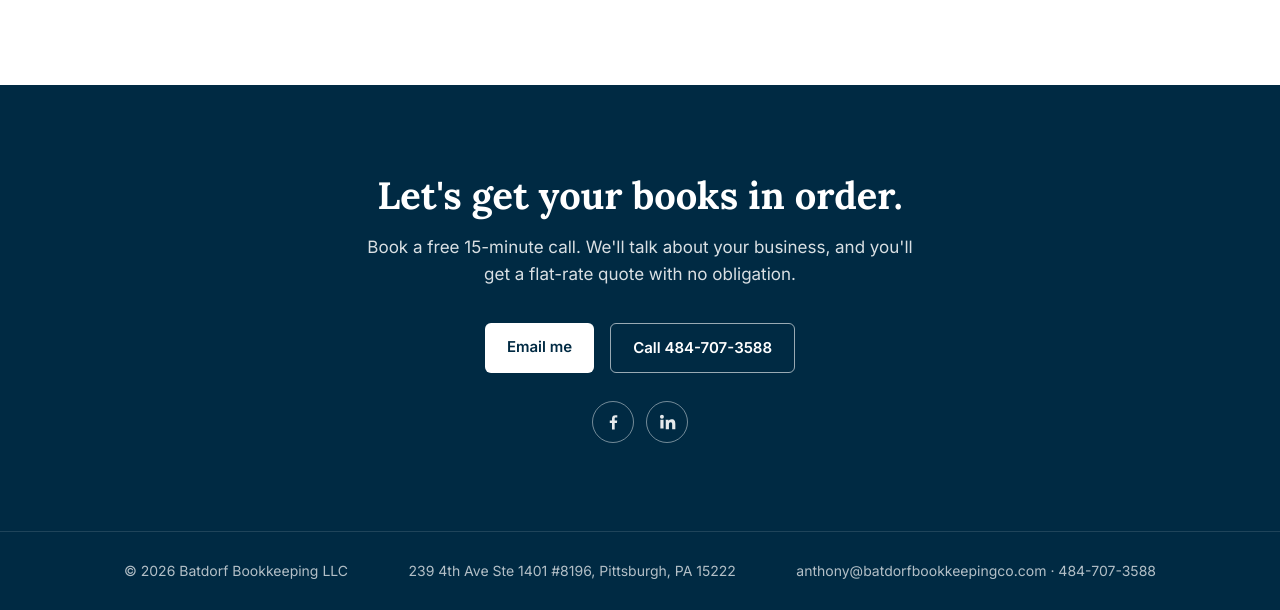
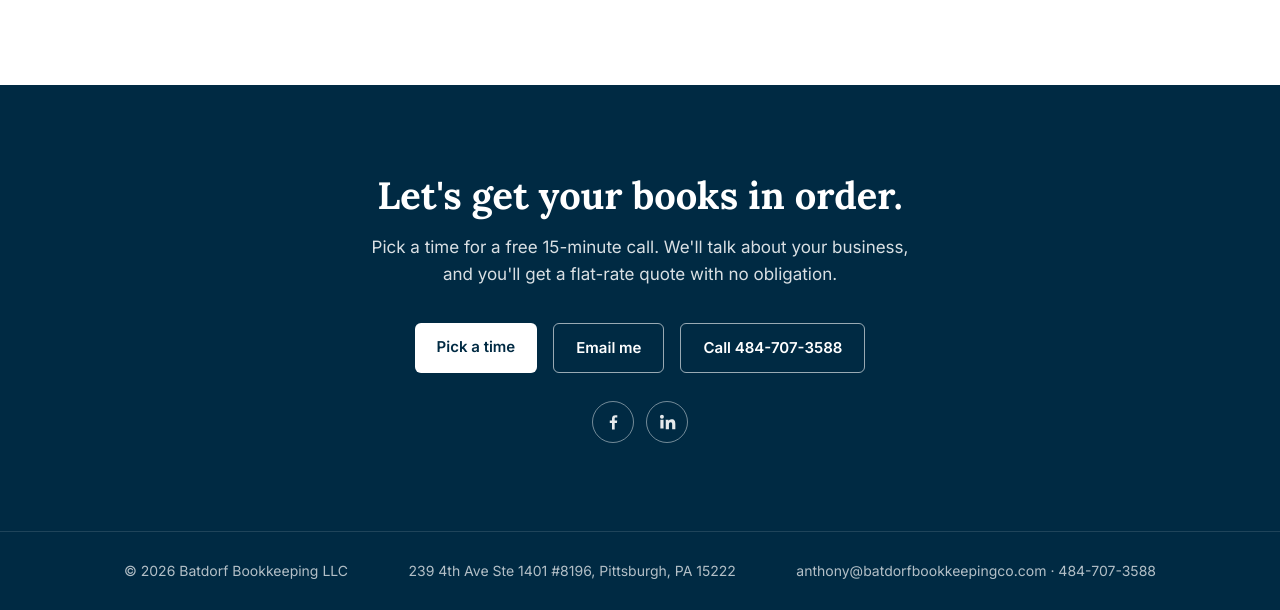
Before and after one commit to anthonybatdorf/batdorf-website, a plain HTML site: page index.html in a window 1280 px wide. Shown: the part 2517-3127 px from the top of the page. Drawn offline with Linux system fonts and the light colour scheme.

Commit message:
Link booking buttons to Google Calendar booking page
Co-Authored-By: Claude Opus 5.5 <noreply@anthropic.com>
Claude-Session: https://claude.ai/code/session_01PDLTHzJ1w5LrhLHVvYhN5j

```diff
--- a/index.html
+++ b/index.html
@@ -148,7 +148,7 @@
         <a href="#services">Services</a>
         <a href="#how">How it works</a>
         <a href="#about">About</a>
-        <a class="btn" href="#contact">Book a free call</a>
+        <a class="btn" href="https://calendar.app.google/pAvkbiHqxuZsQVtk8" target="_blank" rel="noopener">Book a free call</a>
       </div>
     </nav>
   </div>
@@ -160,7 +160,7 @@
     <h1>Clean books every month, at one flat price.</h1>
     <p>You run the business. I'll keep your QuickBooks reconciled and send you clear reports, so you always know where your money is. No hourly billing and no surprise invoices.</p>
     <div class="hero-actions">
-      <a class="btn" href="#contact">Book a free 15-minute call</a>
+      <a class="btn" href="https://calendar.app.google/pAvkbiHqxuZsQVtk8" target="_blank" rel="noopener">Book a free 15-minute call</a>
       <a class="phone" href="tel:+14847073588">or call 484-707-3588</a>
     </div>
   </div>
@@ -243,9 +243,10 @@
 <section class="contact" id="contact">
   <div class="wrap">
     <h2>Let's get your books in order.</h2>
-    <p>Book a free 15-minute call. We'll talk about your business, and you'll get a flat-rate quote with no obligation.</p>
+    <p>Pick a time for a free 15-minute call. We'll talk about your business, and you'll get a flat-rate quote with no obligation.</p>
     <div class="contact-row">
-      <a class="btn" href="mailto:anthony@batdorfbookkeepingco.com?subject=Free%20bookkeeping%20call">Email me</a>
+      <a class="btn" href="https://calendar.app.google/pAvkbiHqxuZsQVtk8" target="_blank" rel="noopener">Pick a time</a>
+      <a class="btn btn-outline" href="mailto:anthony@batdorfbookkeepingco.com?subject=Free%20bookkeeping%20call">Email me</a>
       <a class="btn btn-outline" href="tel:+14847073588">Call 484-707-3588</a>
     </div>
     <div class="social">
```
